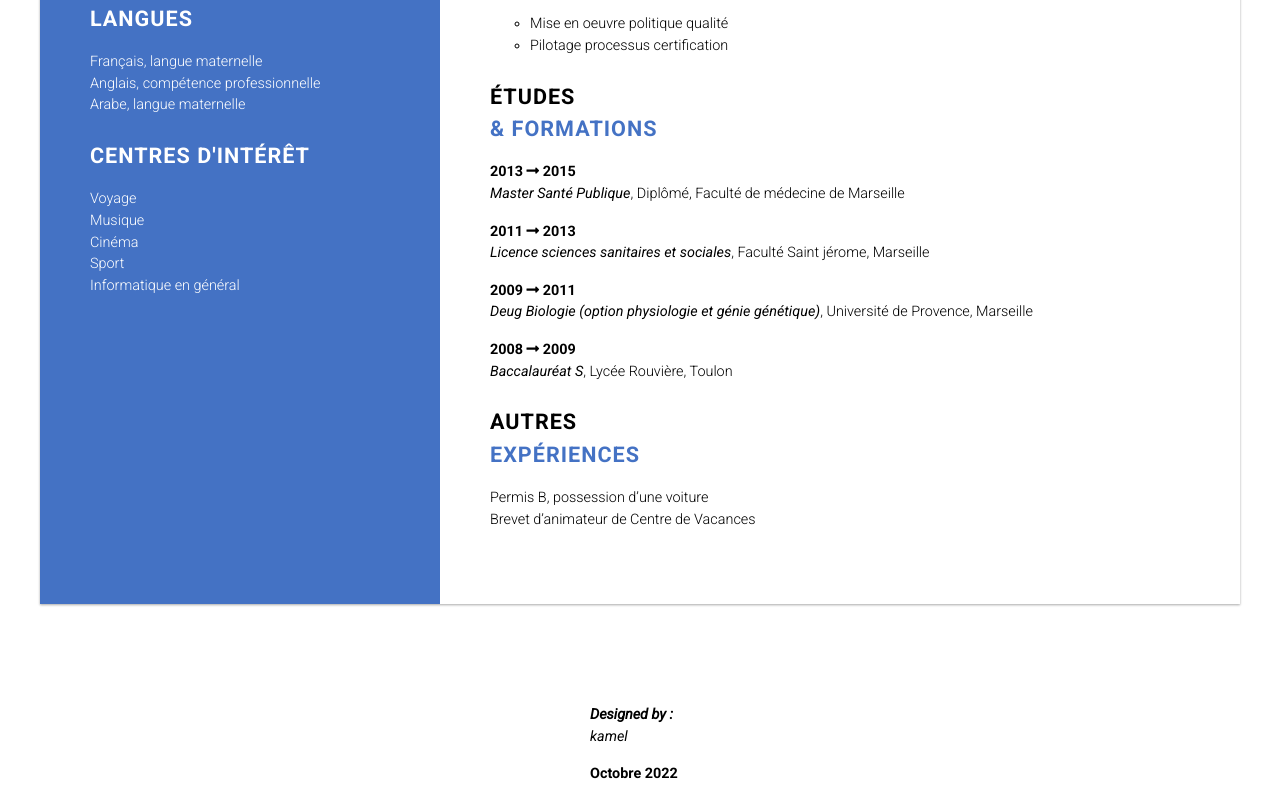
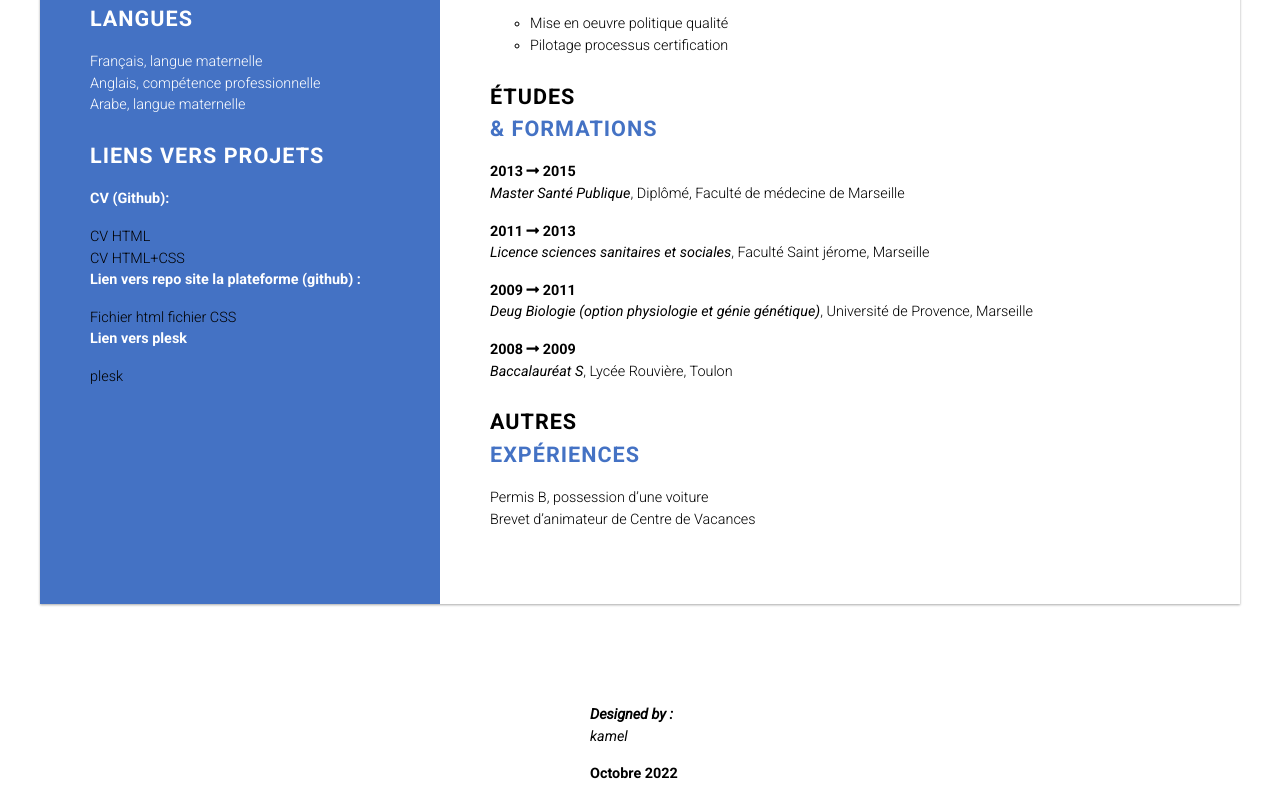
Before and after one commit to kamel-sarhiri/cv-html-css, a plain HTML site: page cv-kamel-sarhiri.html in a window 1280 px wide. Shown: the part 826-1627 px from the top of the page. Drawn offline with Linux system fonts and the light colour scheme.

Commit message:
Ajout dernière version CV
MAJ CV

```diff
--- a/cv-kamel-sarhiri.html
+++ b/cv-kamel-sarhiri.html
@@ -52,18 +52,18 @@
             </p>
           </div>
           <div class="section">
-            <h2>Centres d'intérêt</h2>
-            <p>
-              Voyage
-              <br>
-              Musique
-              <br>
-              Cinéma
-              <br>
-              Sport
-              <br>
-              Informatique en général
-            </p>
+            <h2>Liens vers projets</h2>
+            <p><strong> CV (Github):</strong></p>
+            <a style="color:#000;" href="https://github.com/kamel-sarhiri/cv-html/blob/main/cv-kamel-sarhiri.html">CV HTML</a>
+            <br>
+            <a style="color:#000;" href="https://github.com/kamel-sarhiri/cv-html-css/blob/main/cv-kamel-sarhiri.html">CV HTML+CSS</a>
+            <br>
+            <p><strong>Lien vers repo site la plateforme (github) :</strong></p>
+            <a style="color:#000;" href="https://github.com/kamel-sarhiri/site-la-plateforme/blob/main/index.htm">Fichier html</a>
+            <a style="color:#000;" href="https://github.com/kamel-sarhiri/site-la-plateforme/blob/main/siteplateforme.css">fichier CSS</a>
+            <br>
+            <p><strong> Lien vers plesk</strong></p>
+            <a style="color:#000;" href="https://kamel-sarhiri.students-laplateforme.io/la_plateforme/">plesk</a>
           </div>
         </div>
     <div class="right-column">
```
